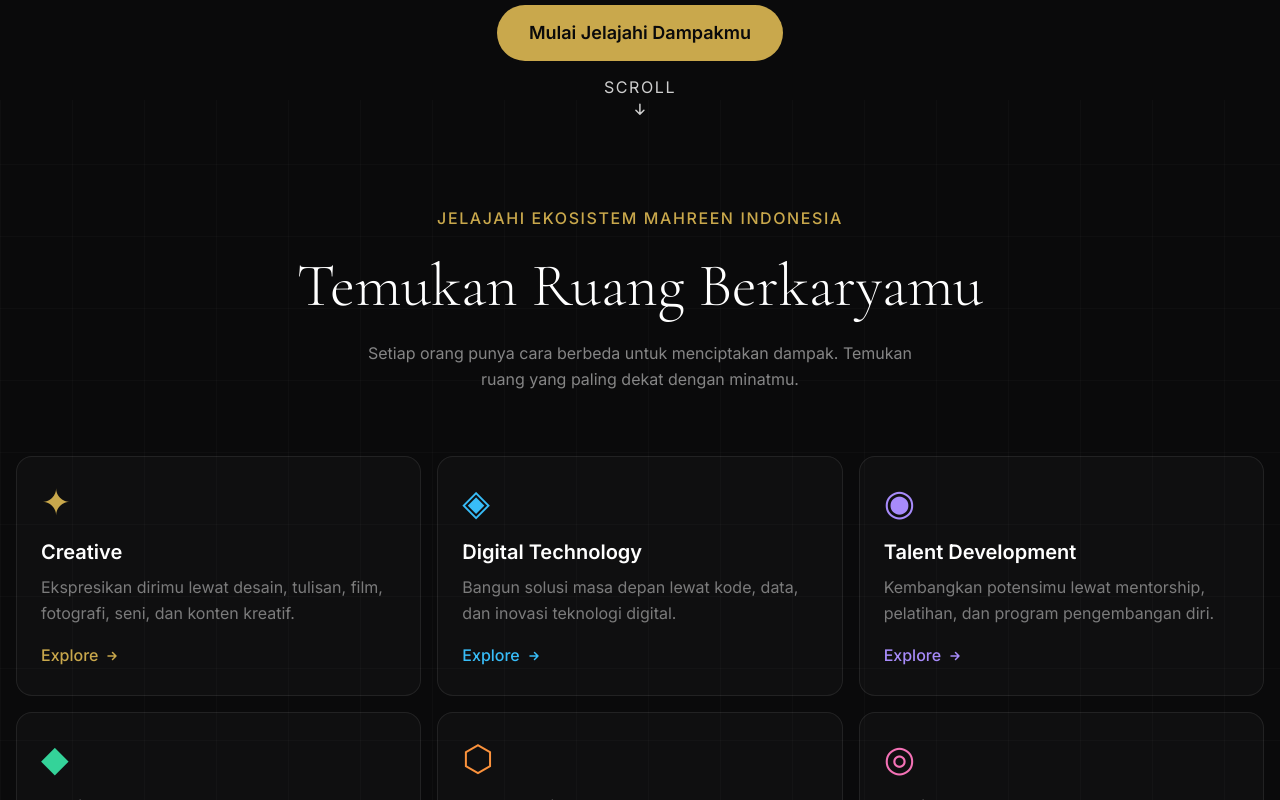
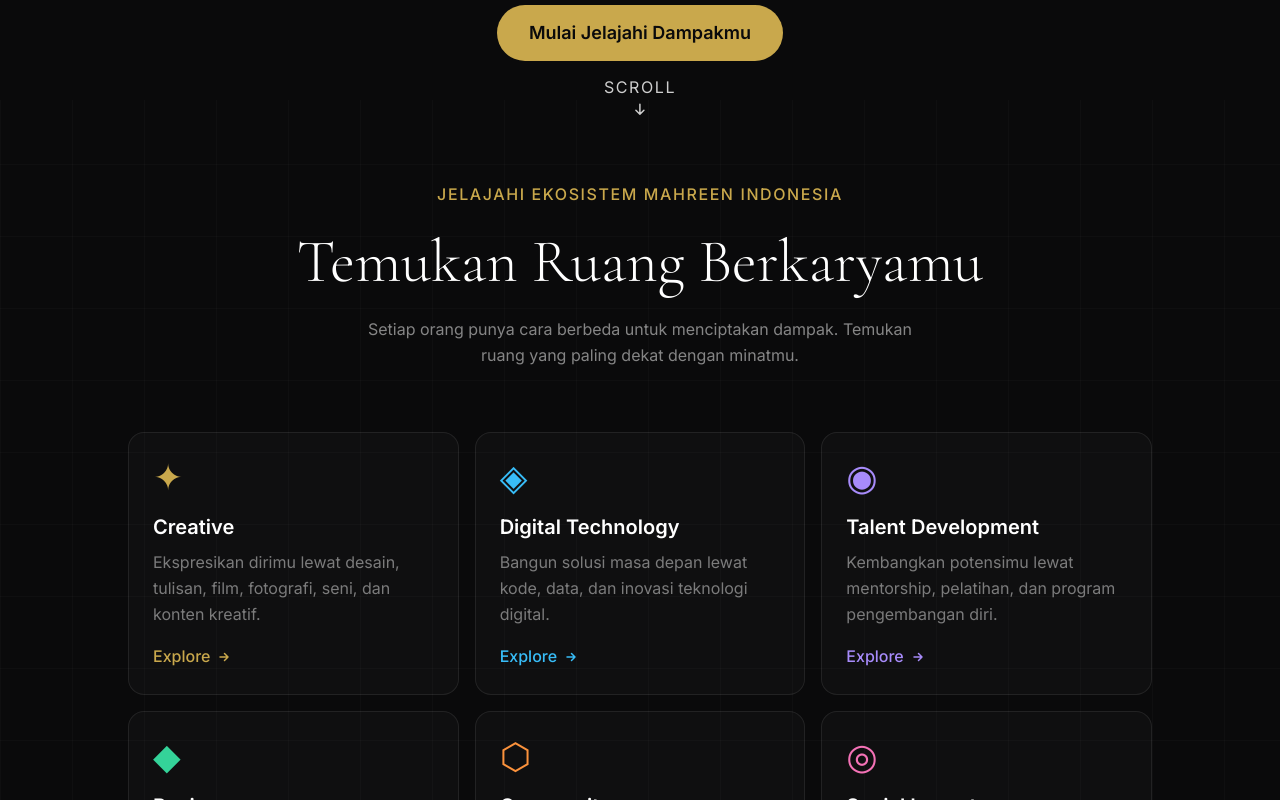
Before and after one commit to seriouselly/mahreen-indonesia-impact-hub, a React (Vite) app: page / in a window 1280 px wide. Shown: the part 700-1500 px from the top of the page. Built offline with nearby package versions, Linux system fonts and the light colour scheme.

Commit message:
style: update visibility classes for section header elements in EcosystemSection

```diff
--- a/src/components/EcosystemSection.jsx
+++ b/src/components/EcosystemSection.jsx
@@ -35,17 +35,17 @@
   };
 
   return (
-    <section id="explore" ref={sectionRef} className="relative py-16 px-4 sm:py-20">
-      <div className="max-w-7xl mx-auto">
+    <section id="explore" ref={sectionRef} className="relative py-16 px-4 sm:py-14">
+      <div className="max-w-5xl mx-auto">
         {/* Section header */}
         <div className="text-center mb-16">
-          <p className="reveal text-[#c9a84c] text-md font-medium tracking-widest uppercase mb-4">
+          <p className="reveal visible text-[#c9a84c] text-md font-medium tracking-widest uppercase mb-4">
             Jelajahi Ekosistem Mahreen Indonesia
           </p>
-          <h2 className="reveal font-serif text-[clamp(2.2rem,5vw,3.8rem)] font-light text-white leading-tight mb-4">
+          <h2 className="reveal visible font-serif text-[clamp(2.2rem,5vw,3.8rem)] font-light text-white leading-tight mb-4">
             Temukan Ruang Berkaryamu
           </h2>
-          <p className="reveal text-white/50 text-base max-w-xl mx-auto leading-relaxed">
+          <p className="reveal visible text-white/50 text-base max-w-xl mx-auto leading-relaxed">
             Setiap orang punya cara berbeda untuk menciptakan dampak. Temukan
             ruang yang paling dekat dengan minatmu.
           </p>
```
